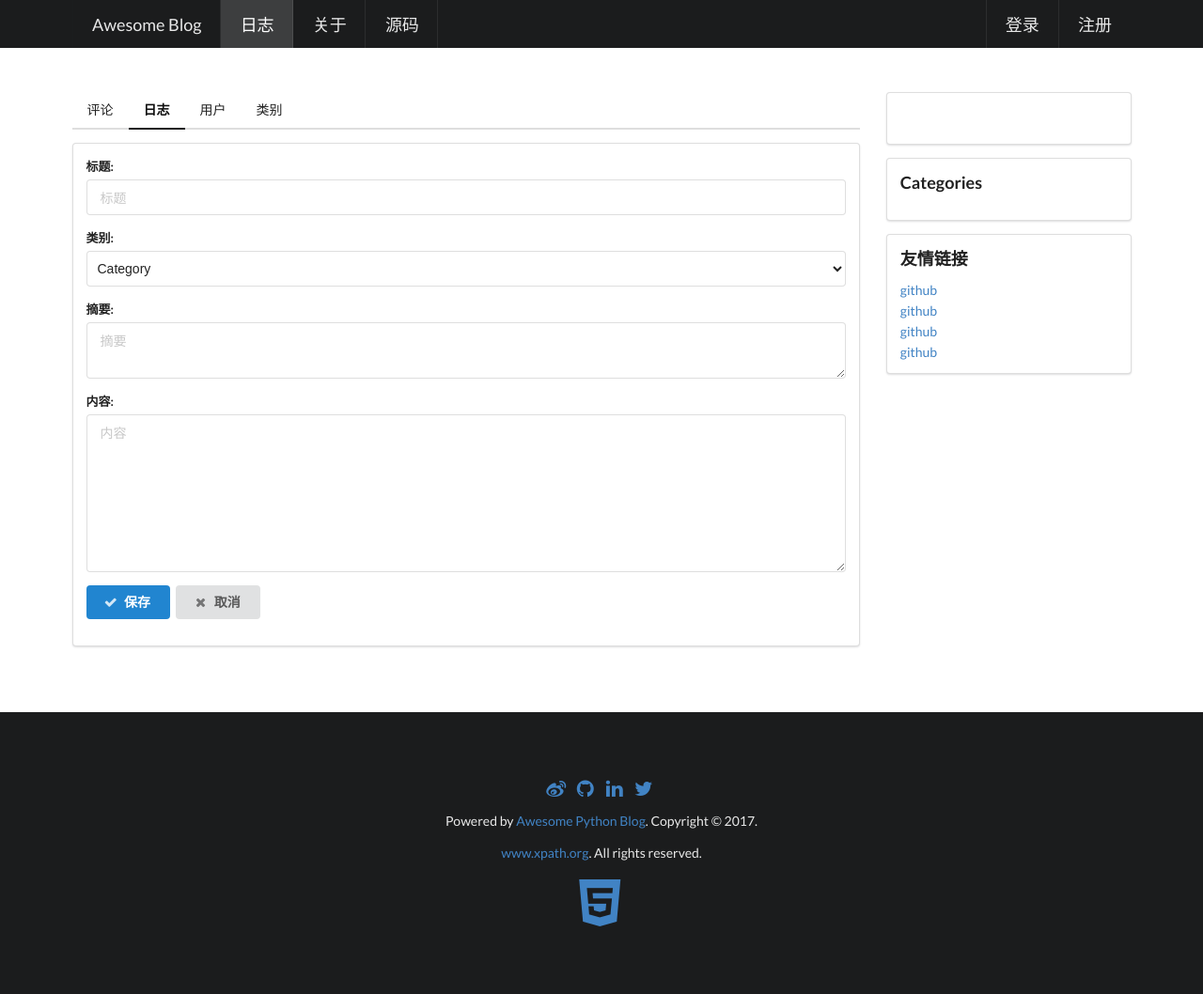
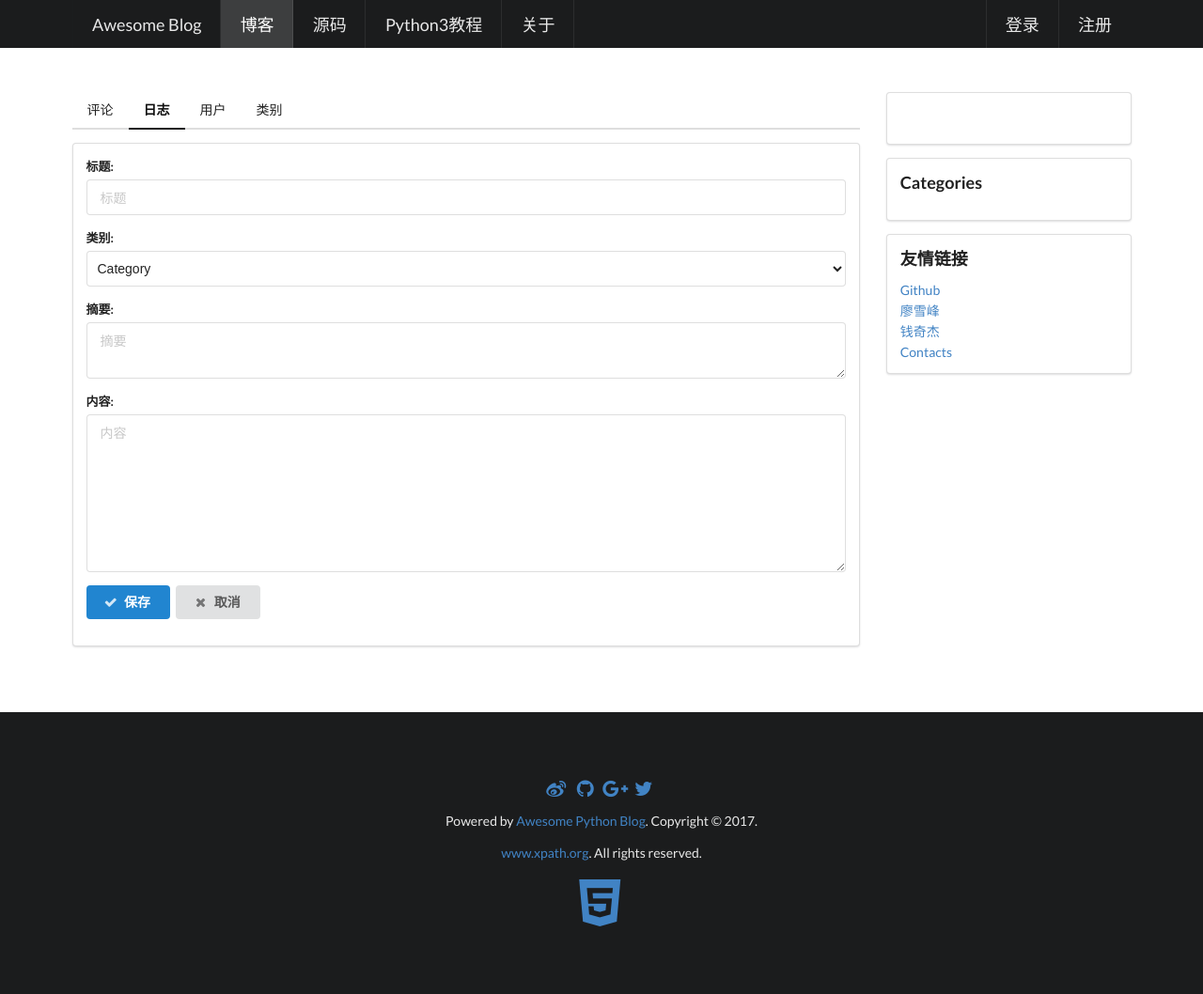
Before and after one commit to i-sync/python-awesome-web, a Python web app: template www/templates/manage_blog_edit.html in a window 1280 px wide. Shown: the whole page at 94% size. Run offline with Jinja, Linux system fonts and the light colour scheme; the template is opened without the code that fills it, so the values that code supplies are empty.

Commit message:
update base page link.

```diff
--- a/www/templates/__base__.html
+++ b/www/templates/__base__.html
@@ -81,9 +81,10 @@
     <div class="ui inverted fixed massive menu">
         <div class="ui container">
             <a href="/" class="item"> Awesome Blog </a>
-            <a href="/" class="active item">日志</a>
+            <a href="/" class="active item">博客</a>
+            <a target="_blank" href="https://github.com/tianzhenyun/python-awesome-web" class="item">源码</a>
+            <a target="_blank" href="https://www.liaoxuefeng.com/wiki/0014316089557264a6b348958f449949df42a6d3a2e542c000" class="item">Python3教程</a>
             <a href="/about" class="item">关于</a>
-            <a target="_blank" href="https://github.com/tianzhenyun/python-awesome-web" class="item">源码</a>
 
             <div class="right menu">
                 {% if __user__ %}
@@ -126,10 +127,10 @@
                 <div class="ui segment">
                     <h3>友情链接</h3>
                     <div class="ui list">
-                        <a target="_blank" href="#" class="item"> github</a>
-                        <a target="_blank" href="#" class="item"> github</a>
-                        <a target="_blank" href="#" class="item"> github</a>
-                        <a target="_blank" href="#" class="item"> github</a>
+                        <a target="_blank" href="https://github.com/" class="item"> Github</a>
+                        <a target="_blank" href="https://www.liaoxuefeng.com/" class="item">廖雪峰</a>
+                        <a target="_blank" href="http://www.cashqian.net/" class="item"> 钱奇杰</a>
+                        <a target="_blank" href="https://contact.xpath.org" class="item"> Contacts</a>
                     </div>
                 </div>
             </div>
@@ -140,13 +141,13 @@
         <div class="ui center aligned container">
             <div class="ui container">
                 <p>
-                    <a target="_blank" href="#"><i class="large weibo icon"></i></a>
-                    <a target="_blank" href="#"><i class="large github icon"></i></a>
-                    <a target="_blank" href="#"><i class="large linkedin icon"></i></a>
-                    <a target="_blank" href="#"><i class="large twitter icon"></i></a>
+                    <a target="_blank" href="https://weibo.com/synchronise"><i class="large weibo icon"></i></a>
+                    <a target="_blank" href="https://github.com/tianzhenyun"><i class="large github icon"></i></a>
+                    <a target="_blank" href="https://plus.google.com/+tianzhenyun"><i class="large google plus icon"></i></a>
+                    <a target="_blank" href="https://twitter.com/asynchronize"><i class="large twitter icon"></i></a>
                 </p>
                 <p>Powered by <a href="#">Awesome Python Blog</a>. Copyright &copy; 2017. </p>
-                <p><a href="http://www.xpath.org" target="_blank">www.xpath.org</a>. All rights reserved. </p>
+                <p><a href="https://www.xpath.org" target="_blank">www.xpath.org</a>. All rights reserved. </p>
                 <a target="_blank" href="http://www.w3.org/TR/html5/"><i class="huge html5 icon"></i> </a>
             </div>
         </div>
```
